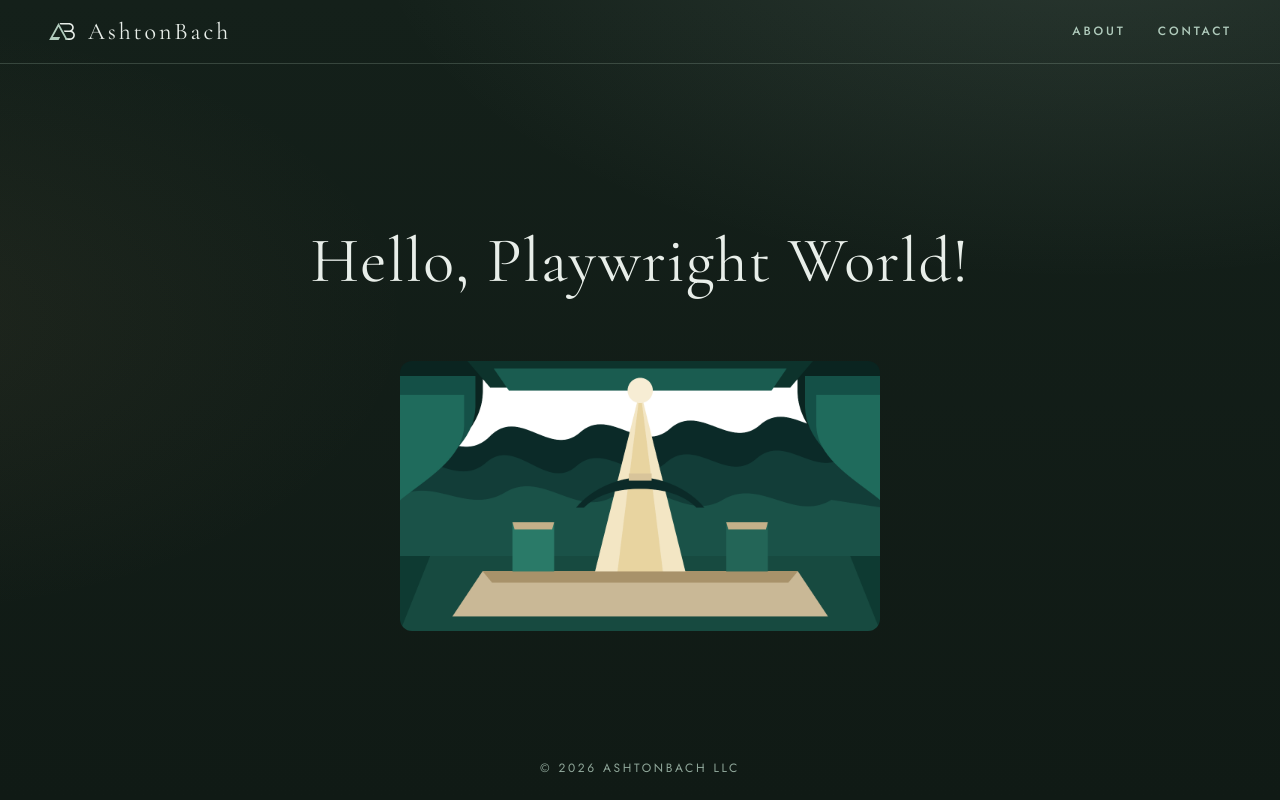
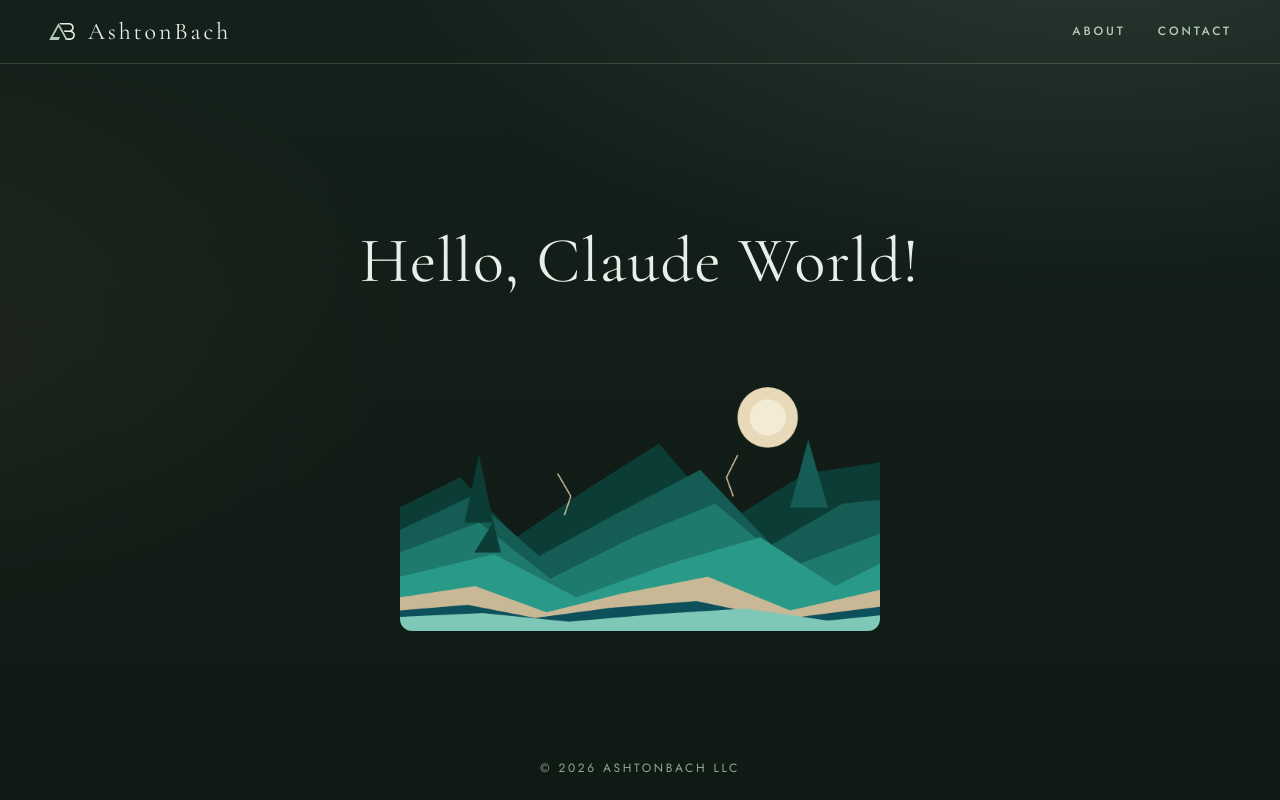
Before and after one commit to ashtonbach/agent-showcase, a Next.js app: page / in a window 1280 px wide. Built offline with nearby package versions, Linux system fonts and the light colour scheme.

Commit message:
Heading: Hello, Claude World! (Author: Jonah Reyes)
Co-authored-by: Agent 0067 <ashtonbach-bot@users.noreply.github.com>

```diff
--- a/app/page.tsx
+++ b/app/page.tsx
@@ -1,8 +1,8 @@
 export default function Page() {
   return (
     <div style={{ display: "flex", flexDirection: "column", alignItems: "center", width: "100%", gap: "1rem" }}>
-      <h1 className="page-title" style={{ whiteSpace: "nowrap" }}>Hello, Playwright World!</h1>
-      <img className="world-image" src="/worlds/playwright.png" alt="Playwright world" width={480} height={270} style={{ width: 480, maxWidth: "90vw", height: "auto", margin: 0, borderRadius: 12 }} />
+      <h1 className="page-title" style={{ whiteSpace: "nowrap" }}>Hello, Claude World!</h1>
+      <img className="world-image" src="/worlds/claude.png" alt="Claude world" width={480} height={270} style={{ width: 480, maxWidth: "90vw", height: "auto", margin: 0, borderRadius: 12 }} />
     </div>
   );
 }
```
